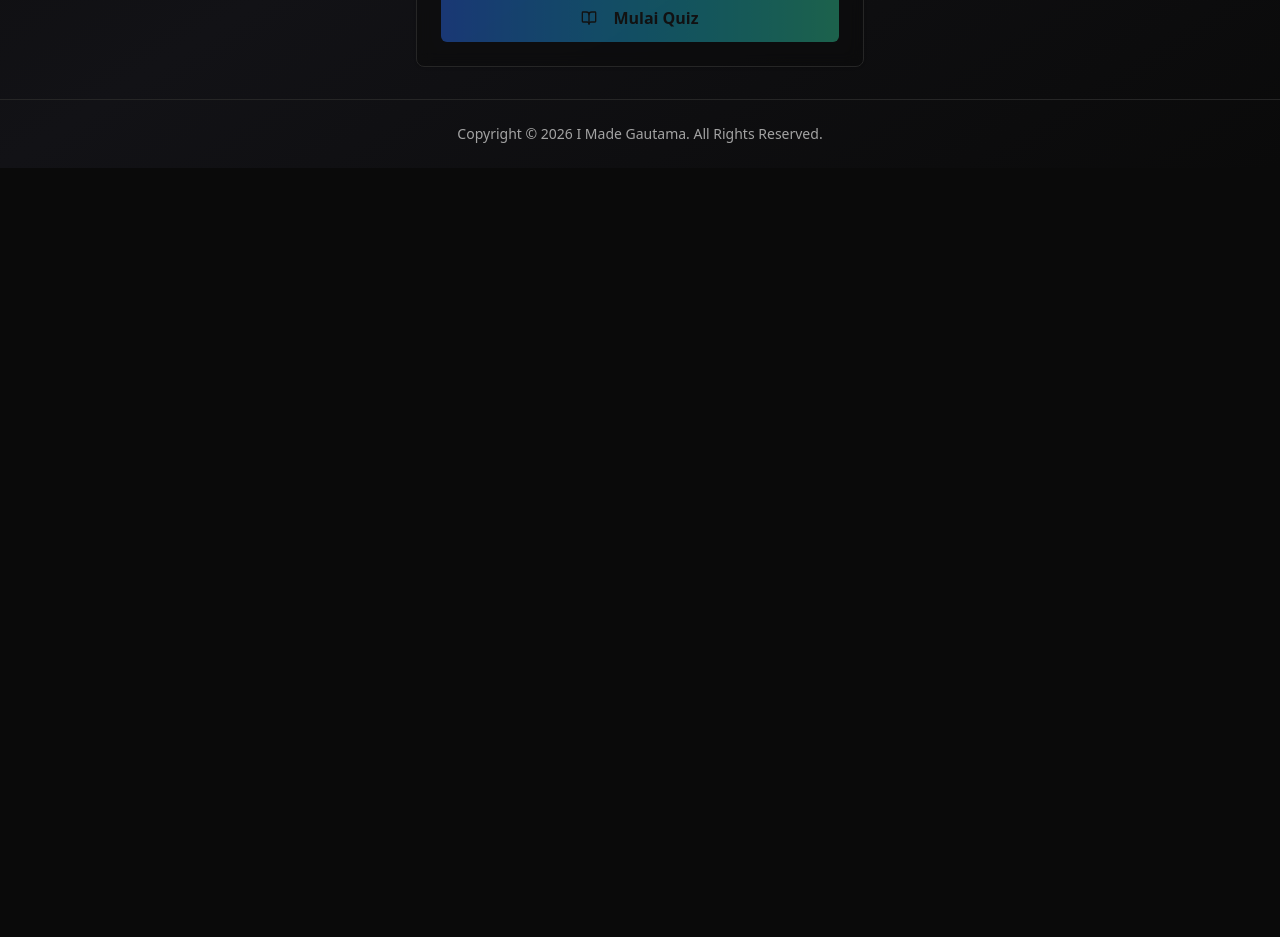
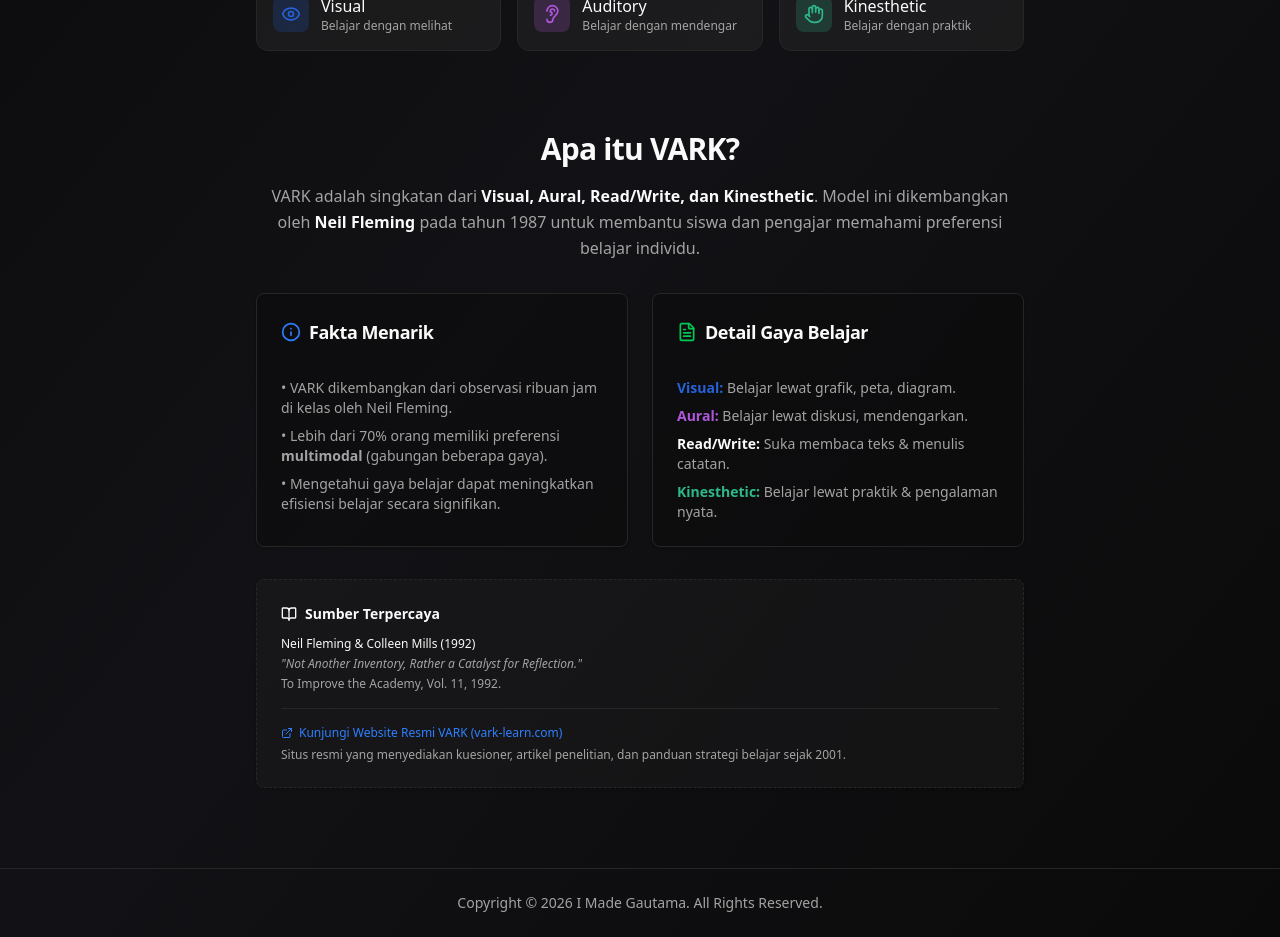
Before and after one commit to imadegautama/expert-system-gaya-belajar, a React (Vite) app: page / in a window 1280 px wide. Shown: the part 660-1597 px from the top of the page. Before the commit the page ends 828 px from the top, so only its background shows below. Built offline with nearby package versions, Linux system fonts and the light colour scheme; no server answers.

Commit message:
feat : add VARK fact into landing page

```diff
--- a/src/routes/index.tsx
+++ b/src/routes/index.tsx
@@ -9,7 +9,17 @@ import {
   CardHeader,
   CardTitle,
 } from "@/components/ui/card";
-import { Sparkles, BookOpen, Brain, Eye, Ear, Hand } from "lucide-react";
+import {
+  Sparkles,
+  BookOpen,
+  Brain,
+  Eye,
+  Ear,
+  Hand,
+  Info,
+  FileText,
+  ExternalLink,
+} from "lucide-react";
 
 export const Route = createFileRoute("/")({
   component: HomePage,
@@ -48,6 +58,41 @@ function HomePage() {
           menganalisis gaya belajar yang paling cocok untuk Anda.
         </p>
       </div>
+
+      {/* Start Form */}
+      <Card className="w-full max-w-md border-[hsl(var(--border))] bg-[hsl(var(--card))]/50 backdrop-blur-sm">
+        <CardHeader className="text-center">
+          <div className="mx-auto mb-2 p-3 rounded-full bg-[hsl(var(--secondary))]">
+            <Brain className="h-8 w-8 text-[hsl(var(--chart-1))]" />
+          </div>
+          <CardTitle className="text-xl">Mulai Quiz</CardTitle>
+          <CardDescription>
+            Masukkan nama Anda untuk memulai diagnosa gaya belajar
+          </CardDescription>
+        </CardHeader>
+        <CardContent className="space-y-4">
+          <div className="space-y-2">
+            <Input
+              id="name-input"
+              type="text"
+              placeholder="Masukkan nama Anda..."
+              value={name}
+              onChange={(e) => setName(e.target.value)}
+              onKeyDown={handleKeyDown}
+              className="h-12 text-base bg-[hsl(var(--background))] border-[hsl(var(--border))] focus:border-[hsl(var(--chart-1))]"
+            />
+          </div>
+          <Button
+            id="start-button"
+            onClick={handleStart}
+            disabled={!name.trim()}
+            className="w-full h-12 text-base font-semibold bg-gradient-to-r from-[hsl(var(--chart-1))] to-[hsl(var(--chart-2))] hover:opacity-90 transition-opacity"
+          >
+            <BookOpen className="mr-2 h-5 w-5" />
+            Mulai Quiz
+          </Button>
+        </CardContent>
+      </Card>
 
       {/* Learning Style Cards */}
       <div className="grid grid-cols-1 md:grid-cols-3 gap-4 w-full max-w-3xl mb-4">
@@ -90,40 +135,115 @@ function HomePage() {
         </div>
       </div>
 
-      {/* Start Form */}
-      <Card className="w-full max-w-md border-[hsl(var(--border))] bg-[hsl(var(--card))]/50 backdrop-blur-sm">
-        <CardHeader className="text-center">
-          <div className="mx-auto mb-2 p-3 rounded-full bg-[hsl(var(--secondary))]">
-            <Brain className="h-8 w-8 text-[hsl(var(--chart-1))]" />
-          </div>
-          <CardTitle className="text-xl">Mulai Quiz</CardTitle>
-          <CardDescription>
-            Masukkan nama Anda untuk memulai diagnosa gaya belajar
-          </CardDescription>
-        </CardHeader>
-        <CardContent className="space-y-4">
-          <div className="space-y-2">
-            <Input
-              id="name-input"
-              type="text"
-              placeholder="Masukkan nama Anda..."
-              value={name}
-              onChange={(e) => setName(e.target.value)}
-              onKeyDown={handleKeyDown}
-              className="h-12 text-base bg-[hsl(var(--background))] border-[hsl(var(--border))] focus:border-[hsl(var(--chart-1))]"
-            />
-          </div>
-          <Button
-            id="start-button"
-            onClick={handleStart}
-            disabled={!name.trim()}
-            className="w-full h-12 text-base font-semibold bg-gradient-to-r from-[hsl(var(--chart-1))] to-[hsl(var(--chart-2))] hover:opacity-90 transition-opacity"
-          >
-            <BookOpen className="mr-2 h-5 w-5" />
-            Mulai Quiz
-          </Button>
-        </CardContent>
-      </Card>
+      {/* VARK Information Section */}
+      <div className="w-full max-w-3xl space-y-8 mt-8 mb-12">
+        <div className="text-center space-y-4">
+          <h2 className="text-3xl font-bold tracking-tight">Apa itu VARK?</h2>
+          <p className="text-[hsl(var(--muted-foreground))] leading-relaxed">
+            VARK adalah singkatan dari{" "}
+            <span className="font-semibold text-[hsl(var(--foreground))]">
+              Visual, Aural, Read/Write, dan Kinesthetic
+            </span>
+            . Model ini dikembangkan oleh{" "}
+            <span className="font-semibold text-[hsl(var(--foreground))]">
+              Neil Fleming
+            </span>{" "}
+            pada tahun 1987 untuk membantu siswa dan pengajar memahami
+            preferensi belajar individu.
+          </p>
+        </div>
+
+        <div className="grid grid-cols-1 md:grid-cols-2 gap-6">
+          <Card className="bg-[hsl(var(--card))]/50">
+            <CardHeader>
+              <div className="flex items-center gap-2 mb-2">
+                <Info className="h-5 w-5 text-blue-500" />
+                <CardTitle className="text-lg">Fakta Menarik</CardTitle>
+              </div>
+            </CardHeader>
+            <CardContent className="text-sm text-[hsl(var(--muted-foreground))] space-y-2">
+              <p>
+                • VARK dikembangkan dari observasi ribuan jam di kelas oleh Neil
+                Fleming.
+              </p>
+              <p>
+                • Lebih dari 70% orang memiliki preferensi{" "}
+                <strong>multimodal</strong> (gabungan beberapa gaya).
+              </p>
+              <p>
+                • Mengetahui gaya belajar dapat meningkatkan efisiensi belajar
+                secara signifikan.
+              </p>
+            </CardContent>
+          </Card>
+
+          <Card className="bg-[hsl(var(--card))]/50">
+            <CardHeader>
+              <div className="flex items-center gap-2 mb-2">
+                <FileText className="h-5 w-5 text-green-500" />
+                <CardTitle className="text-lg">Detail Gaya Belajar</CardTitle>
+              </div>
+            </CardHeader>
+            <CardContent className="text-sm text-[hsl(var(--muted-foreground))] space-y-2">
+              <p>
+                <strong className="text-[hsl(220,70%,50%)]">Visual:</strong>{" "}
+                Belajar lewat grafik, peta, diagram.
+              </p>
+              <p>
+                <strong className="text-[hsl(280,65%,60%)]">Aural:</strong>{" "}
+                Belajar lewat diskusi, mendengarkan.
+              </p>
+              <p>
+                <strong className="text-[hsl(var(--foreground))]">
+                  Read/Write:
+                </strong>{" "}
+                Suka membaca teks & menulis catatan.
+              </p>
+              <p>
+                <strong className="text-[hsl(160,60%,45%)]">
+                  Kinesthetic:
+                </strong>{" "}
+                Belajar lewat praktik & pengalaman nyata.
+              </p>
+            </CardContent>
+          </Card>
+        </div>
+
+        <Card className="bg-[hsl(var(--secondary))]/30 border-dashed">
+          <CardContent className="pt-6">
+            <h3 className="text-sm font-semibold mb-3 flex items-center gap-2">
+              <BookOpen className="h-4 w-4" />
+              Sumber Terpercaya
+            </h3>
+            <div className="space-y-4 text-xs text-[hsl(var(--muted-foreground))]">
+              <div className="flex flex-col gap-1">
+                <p className="font-medium text-[hsl(var(--foreground))]">
+                  Neil Fleming & Colleen Mills (1992)
+                </p>
+                <p className="italic">
+                  "Not Another Inventory, Rather a Catalyst for Reflection."
+                </p>
+                <p>To Improve the Academy, Vol. 11, 1992.</p>
+              </div>
+              <div className="border-t border-[hsl(var(--border))] pt-4">
+                <a
+                  href="https://vark-learn.com"
+                  target="_blank"
+                  rel="noopener noreferrer"
+                  className="inline-flex items-center gap-1.5 text-blue-500 hover:underline hover:text-blue-600 transition-colors"
+                >
+                  <ExternalLink className="h-3 w-3" />
+                  Kunjungi Website Resmi VARK (vark-learn.com)
+                </a>
+                <p className="mt-1">
+                  Situs resmi yang menyediakan kuesioner, artikel penelitian,
+                  dan panduan strategi belajar sejak 2001.
+                </p>
+              </div>
+            </div>
+          </CardContent>
+        </Card>
+      </div>
     </div>
   );
 }
```
